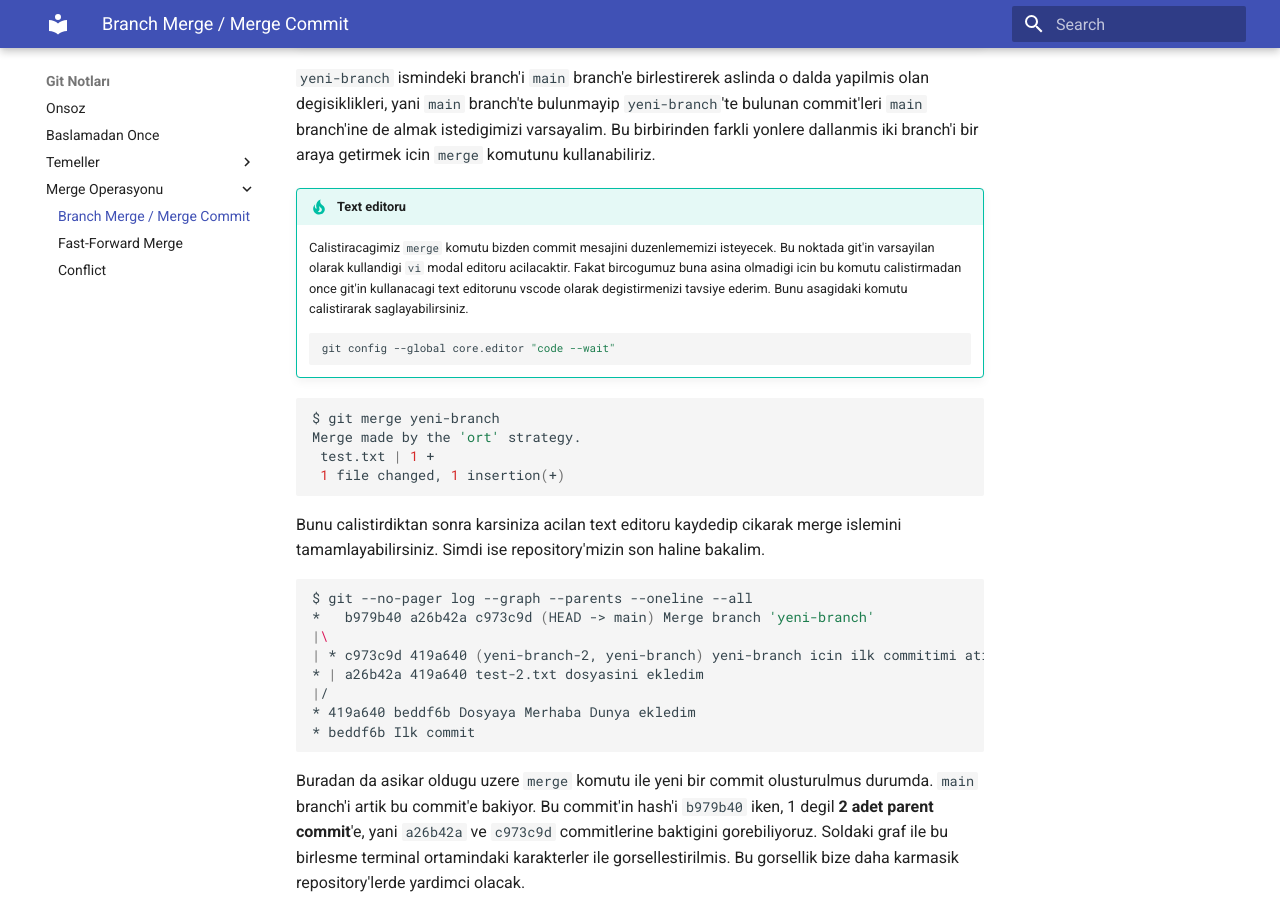
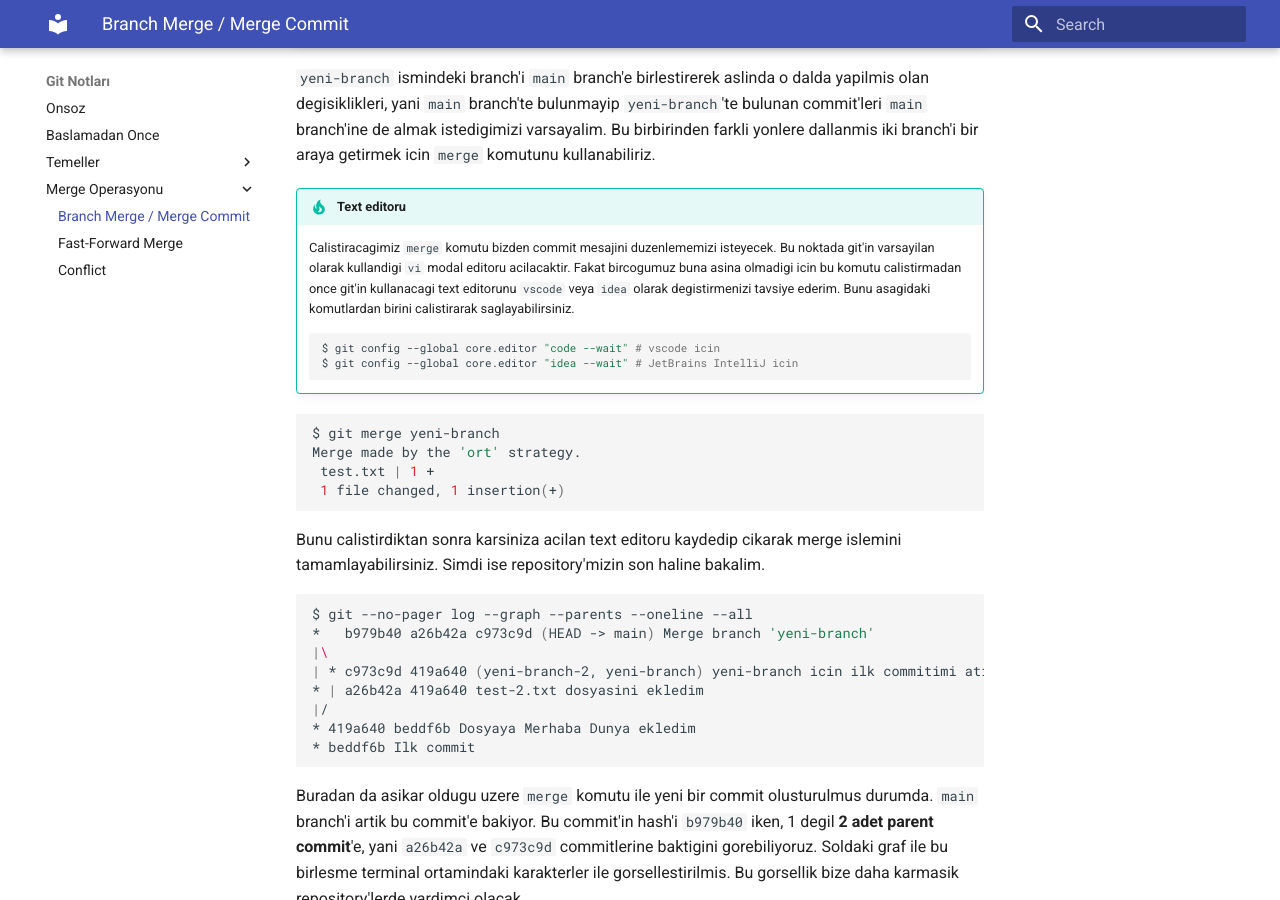
Before and after one commit to buravc/git-kilavuzu, an MkDocs documentation site: the page built from docs/merge/merge-commit.md, in a window 1280 px wide and 900 px high, scrolled down 1769 px. Built offline with MkDocs 1.6.1 and Material for MkDocs 9.7.7, drawn with Linux system fonts in a browser that asks for light colours.

Commit message:
update core.editor

````diff
--- a/docs/merge/merge-commit.md
+++ b/docs/merge/merge-commit.md
@@ -59,9 +59,10 @@ Buradan anlasilacagi uzere `419a640` commit'inden baslayarak dallanan 2 ayri deg
 `yeni-branch` ismindeki branch'i `main` branch'e birlestirerek aslinda o dalda yapilmis olan degisiklikleri, yani `main` branch'te bulunmayip `yeni-branch`'te bulunan commit'leri `main` branch'ine de almak istedigimizi varsayalim. Bu birbirinden farkli yonlere dallanmis iki branch'i bir araya getirmek icin `merge` komutunu kullanabiliriz.
 
 !!! tip "Text editoru"
-    Calistiracagimiz `merge` komutu bizden commit mesajini duzenlememizi isteyecek. Bu noktada git'in varsayilan olarak kullandigi `vi` modal editoru acilacaktir. Fakat bircogumuz buna asina olmadigi icin bu komutu calistirmadan once git'in kullanacagi text editorunu vscode olarak degistirmenizi tavsiye ederim. Bunu asagidaki komutu calistirarak saglayabilirsiniz.
+    Calistiracagimiz `merge` komutu bizden commit mesajini duzenlememizi isteyecek. Bu noktada git'in varsayilan olarak kullandigi `vi` modal editoru acilacaktir. Fakat bircogumuz buna asina olmadigi icin bu komutu calistirmadan once git'in kullanacagi text editorunu `vscode` veya `idea` olarak degistirmenizi tavsiye ederim. Bunu asagidaki komutlardan birini calistirarak saglayabilirsiniz.
     ```bash
-    git config --global core.editor "code --wait"
+    $ git config --global core.editor "code --wait" # vscode icin
+    $ git config --global core.editor "idea --wait" # JetBrains IntelliJ icin
     ```
 
 ```bash
````
